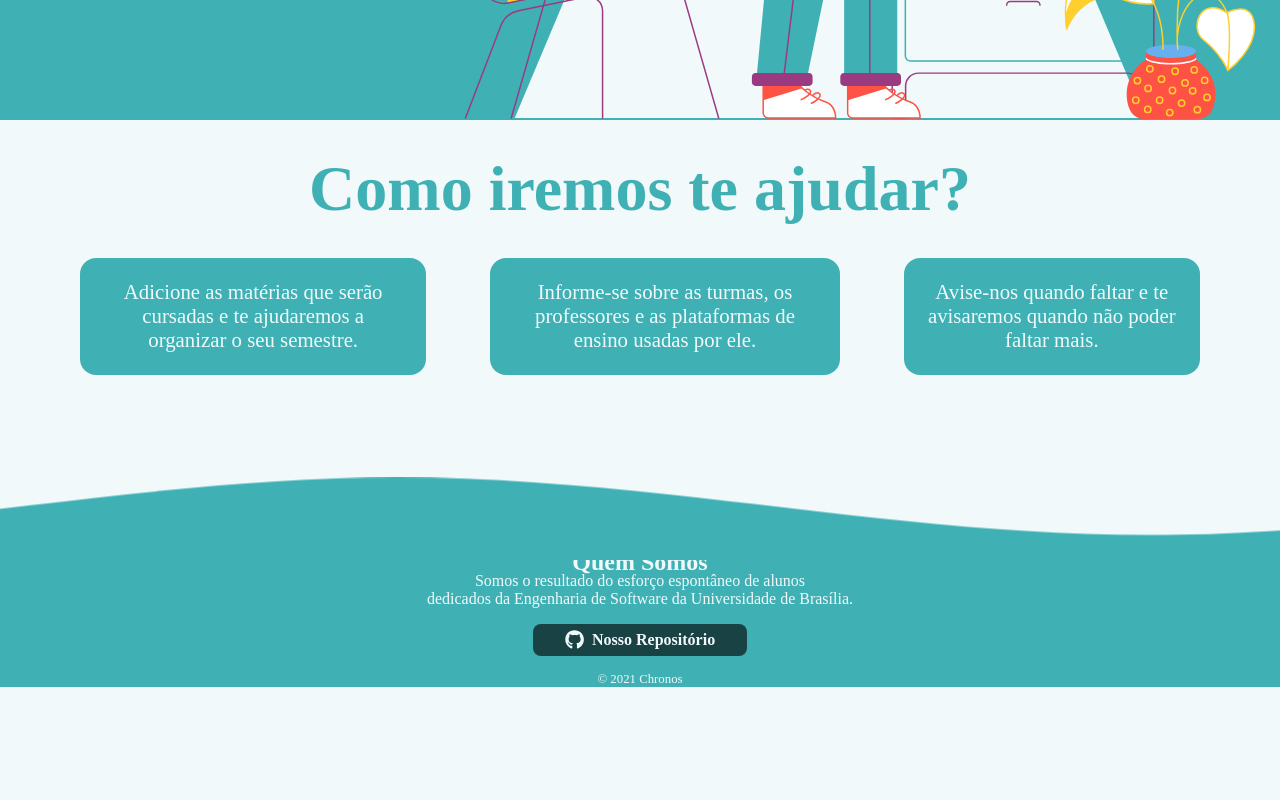
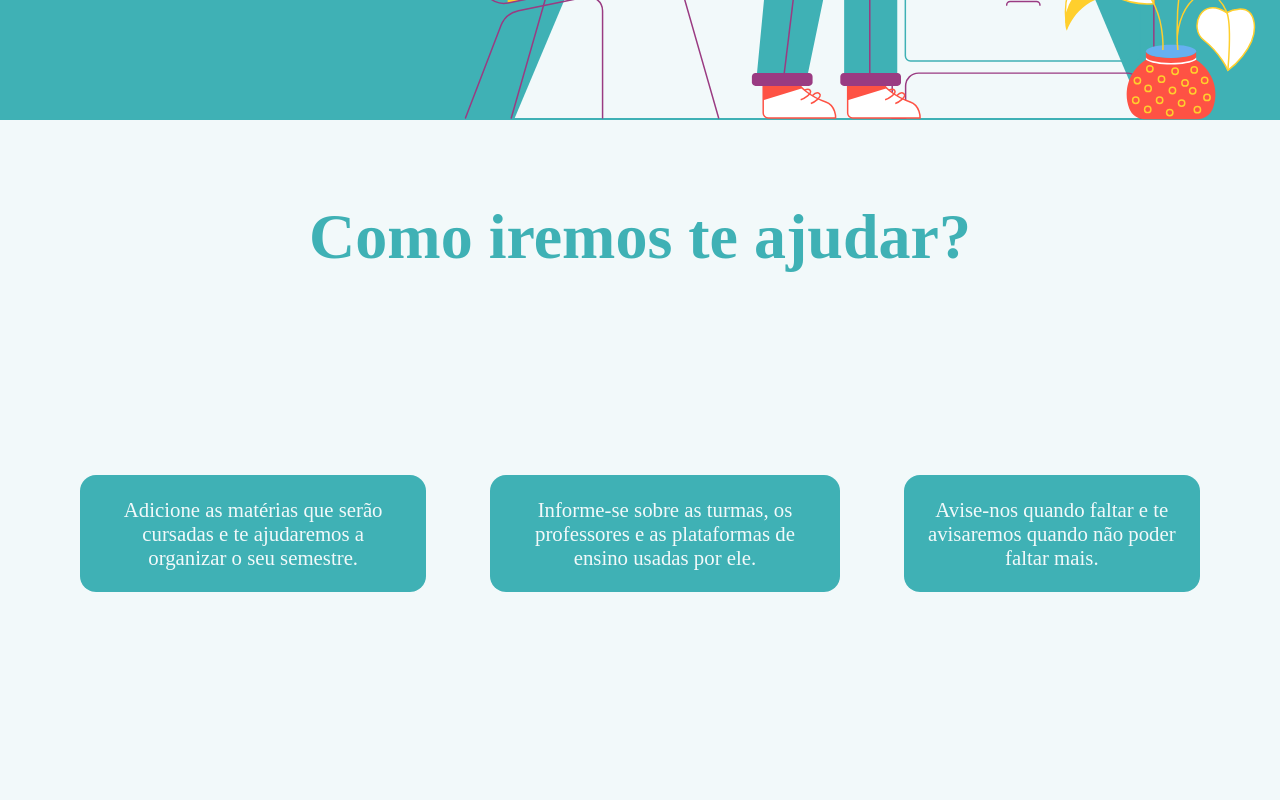
Before and after one commit to ProExpertREQ/Chronos, a React (Create React App) app: page / in a window 1280 px wide. Shown: the part 680-1480 px from the top of the page. Before the commit the page ends 1367 px from the top, so only its background shows below. Built offline with nearby package versions, Linux system fonts and the light colour scheme; a web font is replaced by a local one.

Commit message:
:arrow_up: Update Features styles

```diff
--- a/src/logged_out/Home/Features/styles.js
+++ b/src/logged_out/Home/Features/styles.js
@@ -4,13 +4,17 @@ import colors from '../../../styles/colors';
 
 const Container = styled.section`
   justify-content: center;
+  display: flex;
+  flex-direction: column;
+  justify-content: space-between;
+  height: 100vh;
 
   h1 {
     color: ${colors.main};
     font-size: 4rem;
     text-align: center;
     cursor: default;
-    margin: 2rem 0;
+    margin: 5rem 0 0 0;
 
     ::-moz-selection {
       color: ${colors.main};
@@ -27,7 +31,8 @@ const Container = styled.section`
     display: flex;
     justify-content: center;
     align-items: center;
-    padding: 0 5rem 6rem 5rem;
+    padding: 0 5rem;
+    margin-bottom: 3rem;
     background-color: ${colors.white};
   }
 `;
```
